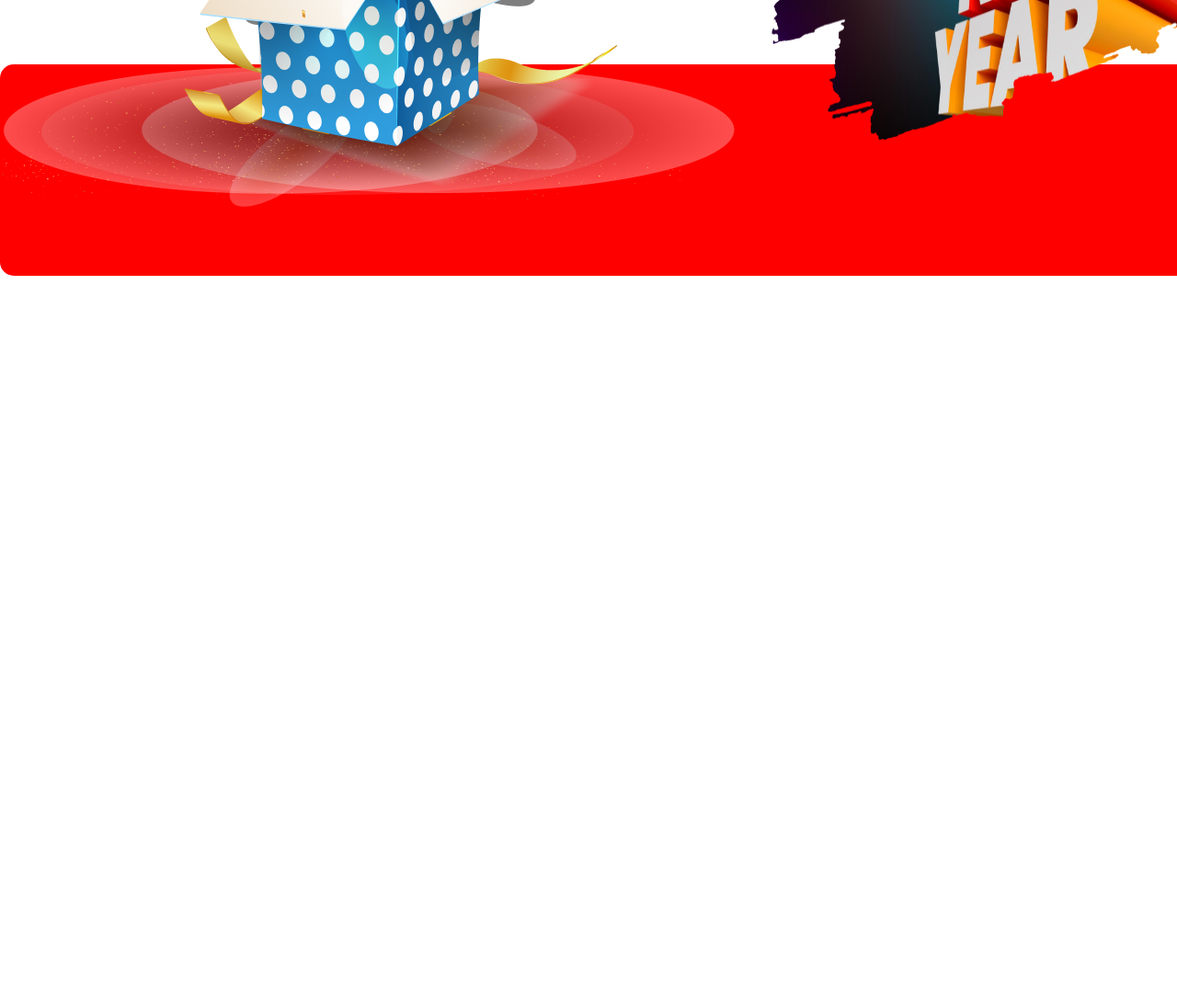
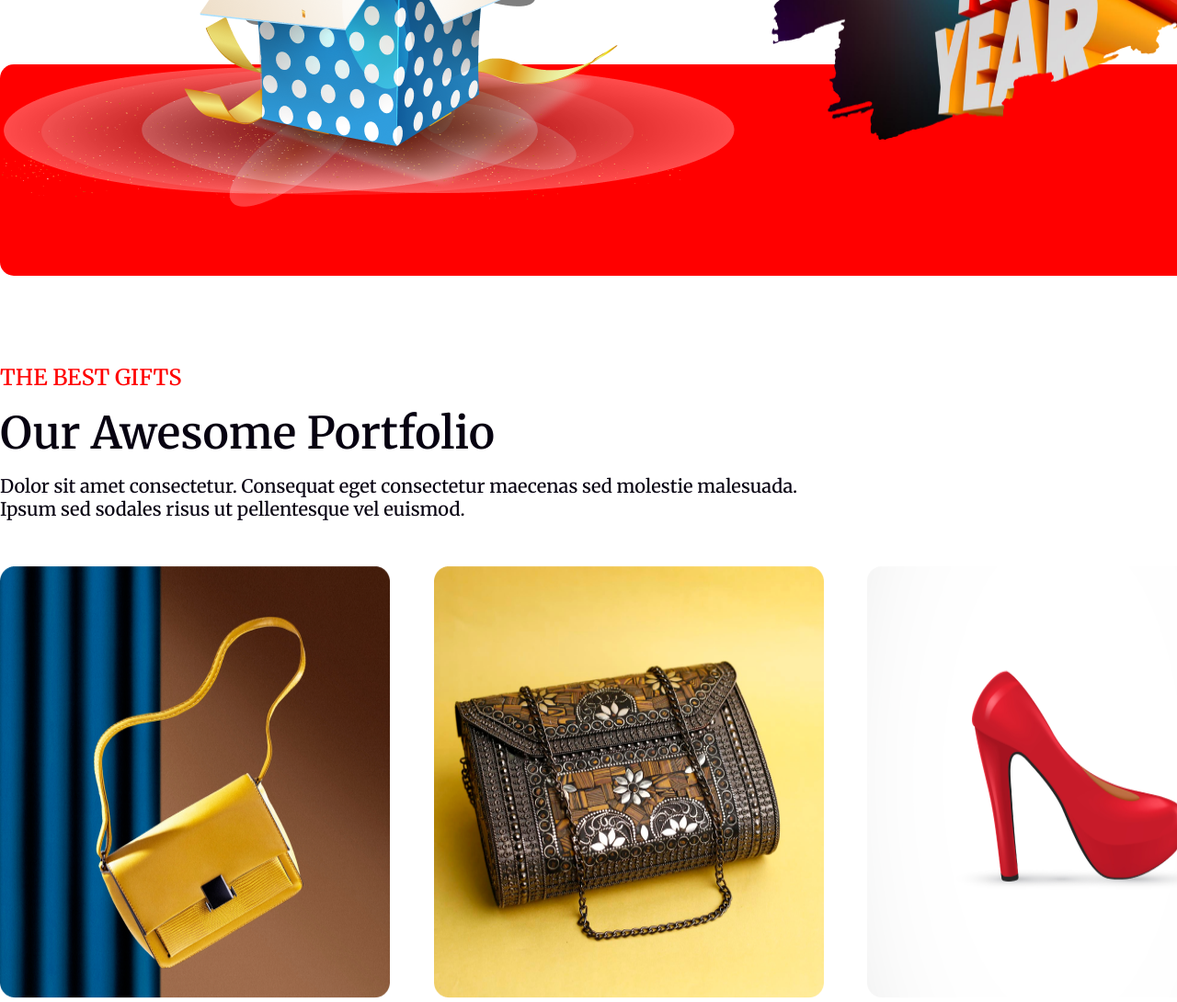
Before and after one commit to khalid33-opu/new-year-resources-2, a plain HTML site: page index.html in a window 1280 px wide. Shown: the part 4168-5258 px from the top of the page at 92% size. Before the commit the page ends 4468 px from the top, so only its background shows below. Drawn offline with Linux system fonts and the light colour scheme.

Commit message:
added portfolio section done

```diff
--- a/index.html
+++ b/index.html
@@ -105,6 +105,39 @@
         </section>
         <!-- Holidays Sale 50% section end here -->
 
+        <!-- Our Awesome Portfolio section start here -->
+        <section class="Portfolio-section-container">
+            <div class="portfolio-content-text">
+                <h4>THE BEST GIFTS</h4>
+                <h2>Our Awesome Portfolio</h2>
+                <p>
+                    Dolor sit amet consectetur. Consequat eget consectetur maecenas sed molestie malesuada. Ipsum sed
+                    sodales risus ut pellentesque vel euismod.
+                </p>
+            </div>
+            <div class="portfolio-items">
+                <div class="items">
+                    <img src="images/images/Rectangle 3.png" alt="">
+                </div>
+                <div class="items">
+                    <img src="images/images/Rectangle 4.png" alt="">
+                </div>
+                <div class="items">
+                    <img src="images/images/Rectangle 5.png" alt="">
+                </div>
+                <div class="items">
+                    <img src="images/images/Rectangle 6.png" alt="">
+                </div>
+                <div class="items">
+                    <img src="images/images/Rectangle 7.png" alt="">
+                </div>
+                <div class="items">
+                    <img src="images/images/Rectangle 8.png" alt="">
+                </div>
+            </div>
+        </section>
+        <!-- Our Awesome Portfolio section end here -->
+
     </main>
     <footer></footer>
 </body>
--- a/style/style.css
+++ b/style/style.css
@@ -280,6 +280,7 @@ body {
     width: 1400px;
     margin: 0 auto;
     position: relative;
+    margin-bottom: 100px;
 }
 
 .holiday-container-text {
@@ -351,3 +352,48 @@ body {
     left: 50%;
     z-index: 1;
 }
+
+/*Our Awesome Portfolio section start here */
+
+.Portfolio-section-container {
+    width: 1400px;
+    height: 1150px;
+    margin: 0 auto;
+}
+
+.portfolio-content-text h4 {
+    font-size: 24px;
+    font-weight: 500;
+    color: #FF0000;
+
+}
+
+.portfolio-content-text h2 {
+    font-size: 48px;
+    font-weight: 600;
+    margin: 15px 0 15px 0;
+}
+
+.portfolio-content-text {
+    font-size: 20px;
+    font-weight: 500;
+    color: #070211;
+    width: 896px;
+    margin-bottom: 50px;
+}
+
+.items {
+    width: 424px;
+    height: 470px;
+}
+
+.portfolio-items {
+    display: grid;
+    grid-template-columns: repeat(3, 1fr);
+    gap: 15px;
+}
+
+.items img {
+    width: 100%;
+    height: 100%;
+}
```
